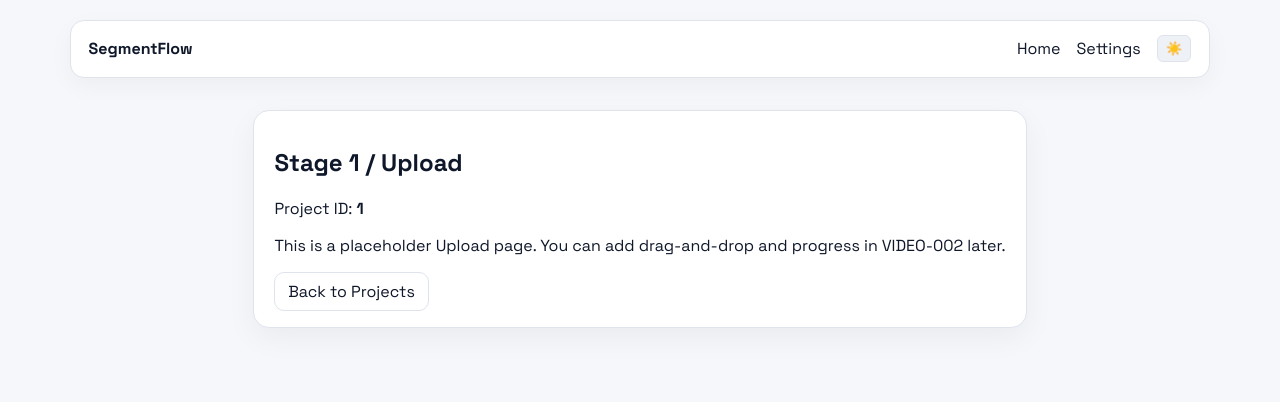
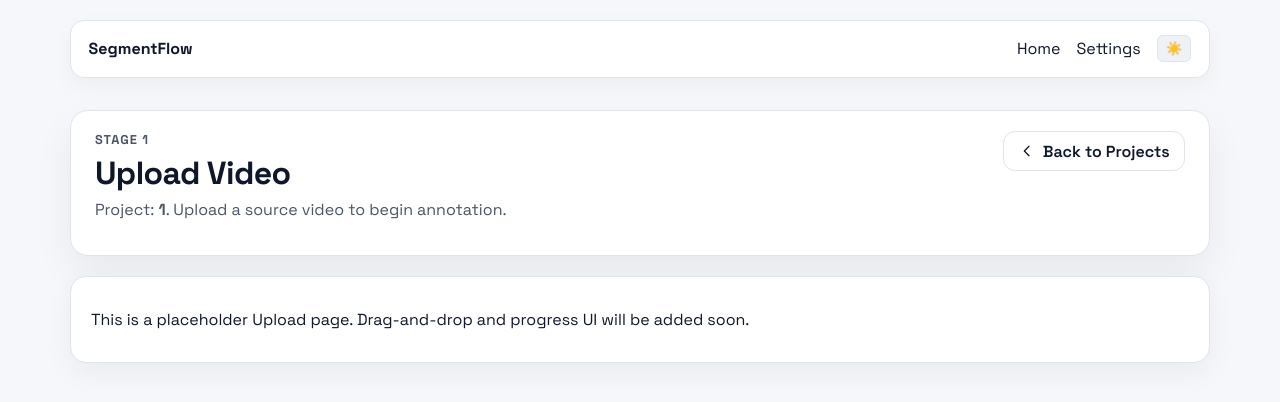
Before and after one commit to Woz4tetra/SegmentFlow, a Vue app in the folder frontend/: page /projects/1/upload in a window 1280 px wide. Shown: the top 402 px of the page. Built offline with nearby package versions, Linux system fonts and the light colour scheme.

Commit message:
fix the button arrangement

```diff
--- a/frontend/src/pages/Settings.vue
+++ b/frontend/src/pages/Settings.vue
@@ -1,14 +1,31 @@
 <template>
-  <section>
-    <h1>Settings</h1>
-    <p>Demonstrates router + Pinia theme toggle.</p>
+  <!-- Top hero: same width and style approach as Home hero -->
+  <section class="hero">
+    <div class="hero__text">
+      <p class="eyebrow">Settings</p>
+      <h1>Application Settings</h1>
+      <p class="lede">Customize theme and UI preferences. Changes apply immediately.</p>
+    </div>
+    <div class="hero__actions">
+      <router-link to="/" class="ghost btn-icon" title="Back to Projects">
+        <svg class="icon" viewBox="0 0 24 24" width="16" height="16" aria-hidden="true">
+          <path d="M15 19l-7-7 7-7" stroke="currentColor" stroke-width="2" fill="none" stroke-linecap="round" stroke-linejoin="round" />
+        </svg>
+        <span>Back to Projects</span>
+      </router-link>
+    </div>
+  </section>
 
-    <div class="card">
-      <label>
-        <input type="checkbox" :checked="theme === 'dark'" @change="toggleTheme" />
-        Dark Theme
-      </label>
-      <p>Current theme: <strong>{{ theme }}</strong></p>
+  <!-- Main settings card: full-width like Home hero card -->
+  <section class="content">
+    <div class="settings-card">
+      <div class="settings-row">
+        <label class="field field--inline">
+          <input type="checkbox" :checked="theme === 'dark'" @change="toggleTheme" />
+          <span>Dark Theme</span>
+        </label>
+        <p class="muted">Current: <strong>{{ theme }}</strong></p>
+      </div>
     </div>
   </section>
 </template>
@@ -23,10 +40,60 @@
 </script>
 
 <style scoped>
-.card {
-  margin-top: 1rem;
-  padding: 1rem;
-  border-radius: 8px;
-  background: rgba(127, 127, 127, 0.08);
+.hero {
+  display: flex;
+  align-items: flex-start;
+  justify-content: space-between;
+  gap: 1.5rem;
+  padding: 1.25rem 1.5rem;
+  border: 1px solid var(--border, #dfe3ec);
+  background: var(--surface, #ffffff);
+  border-radius: 18px;
+  box-shadow: 0 18px 40px rgba(0, 0, 0, 0.06);
+  margin-bottom: 1.25rem;
+  width: 100%;
+}
+
+.hero__text { max-width: 720px; }
+.eyebrow {
+  text-transform: uppercase;
+  letter-spacing: 0.08em;
+  font-weight: 700;
+  font-size: 0.8rem;
+  color: var(--muted, #5b6474);
+  margin: 0 0 0.35rem;
+}
+h1 { margin: 0 0 0.25rem; font-size: 2rem; letter-spacing: -0.02em; }
+.lede { margin: 0 0 0.75rem; color: var(--muted, #4b5563); line-height: 1.6; }
+.hero__actions { display: flex; gap: 0.75rem; flex-wrap: wrap; justify-content: flex-end; }
+
+.btn-icon { display: inline-flex; align-items: center; gap: 0.5rem; }
+.ghost {
+  background: var(--surface, #ffffff);
+  border: 1px solid var(--border, #dfe3ec);
+  color: var(--text, #0f172a);
+  padding: 0.55rem 0.9rem;
+  border-radius: 12px;
+  font-weight: 600;
+  text-decoration: none;
+}
+
+.content { width: 100%; }
+.settings-card {
+  width: 100%;
+  border: 1px solid var(--border, #dfe3ec);
+  border-radius: 16px;
+  padding: 1rem 1.25rem;
+  background: var(--surface, #ffffff);
+  box-shadow: 0 10px 30px rgba(0, 0, 0, 0.05);
+}
+.settings-row { display: flex; align-items: center; justify-content: space-between; gap: 1rem; }
+.field { display: flex; gap: 0.5rem; align-items: center; }
+.muted { color: var(--muted, #4b5563); }
+
+@media (max-width: 900px) {
+  .hero { flex-direction: column; }
+  .hero__actions { justify-content: flex-start; }
+  .settings-row { flex-direction: column; align-items: flex-start; }
 }
 </style>
--- a/frontend/src/pages/Upload.vue
+++ b/frontend/src/pages/Upload.vue
@@ -1,10 +1,25 @@
 <template>
-  <section class="upload">
-    <h1>Stage 1 / Upload</h1>
-    <p>Project ID: <strong>{{ id }}</strong></p>
-    <p>This is a placeholder Upload page. You can add drag-and-drop and progress in VIDEO-002 later.</p>
-    <div class="actions">
-      <router-link class="ghost" to="/">Back to Projects</router-link>
+  <!-- Top hero: same width and style approach as Home hero -->
+  <section class="hero">
+    <div class="hero__text">
+      <p class="eyebrow">Stage 1</p>
+      <h1>Upload Video</h1>
+      <p class="lede">Project: <strong>{{ id }}</strong>. Upload a source video to begin annotation.</p>
+    </div>
+    <div class="hero__actions">
+      <router-link to="/" class="ghost btn-icon" title="Back to Projects">
+        <svg class="icon" viewBox="0 0 24 24" width="16" height="16" aria-hidden="true">
+          <path d="M15 19l-7-7 7-7" stroke="currentColor" stroke-width="2" fill="none" stroke-linecap="round" stroke-linejoin="round" />
+        </svg>
+        <span>Back to Projects</span>
+      </router-link>
+    </div>
+  </section>
+
+  <!-- Main upload card: full-width like Home hero card -->
+  <section class="content">
+    <div class="upload-card">
+      <p>This is a placeholder Upload page. Drag-and-drop and progress UI will be added soon.</p>
     </div>
   </section>
 </template>
@@ -16,20 +31,56 @@
 </script>
 
 <style scoped>
-.upload {
+.hero {
+  display: flex;
+  align-items: flex-start;
+  justify-content: space-between;
+  gap: 1.5rem;
+  padding: 1.25rem 1.5rem;
+  border: 1px solid var(--border, #dfe3ec);
+  background: var(--surface, #ffffff);
+  border-radius: 18px;
+  box-shadow: 0 18px 40px rgba(0, 0, 0, 0.06);
+  margin-bottom: 1.25rem;
+  width: 100%;
+}
+
+.hero__text { max-width: 720px; }
+.eyebrow {
+  text-transform: uppercase;
+  letter-spacing: 0.08em;
+  font-weight: 700;
+  font-size: 0.8rem;
+  color: var(--muted, #5b6474);
+  margin: 0 0 0.35rem;
+}
+h1 { margin: 0 0 0.25rem; font-size: 2rem; letter-spacing: -0.02em; }
+.lede { margin: 0 0 0.75rem; color: var(--muted, #4b5563); line-height: 1.6; }
+.hero__actions { display: flex; gap: 0.75rem; flex-wrap: wrap; justify-content: flex-end; }
+
+.btn-icon { display: inline-flex; align-items: center; gap: 0.5rem; }
+.ghost {
+  background: var(--surface, #ffffff);
+  border: 1px solid var(--border, #dfe3ec);
+  color: var(--text, #0f172a);
+  padding: 0.55rem 0.9rem;
+  border-radius: 12px;
+  font-weight: 600;
+  text-decoration: none;
+}
+
+.content { width: 100%; }
+.upload-card {
+  width: 100%;
   border: 1px solid var(--border, #dfe3ec);
   border-radius: 16px;
   padding: 1rem 1.25rem;
   background: var(--surface, #ffffff);
   box-shadow: 0 10px 30px rgba(0, 0, 0, 0.05);
 }
-.actions { margin-top: 1rem; }
-.ghost {
-  display: inline-block;
-  padding: 0.5rem 0.8rem;
-  border-radius: 10px;
-  border: 1px solid var(--border, #dfe3ec);
-  background: var(--surface, #ffffff);
-  color: var(--text, #0f172a);
+
+@media (max-width: 900px) {
+  .hero { flex-direction: column; }
+  .hero__actions { justify-content: flex-start; }
 }
 </style>
```
